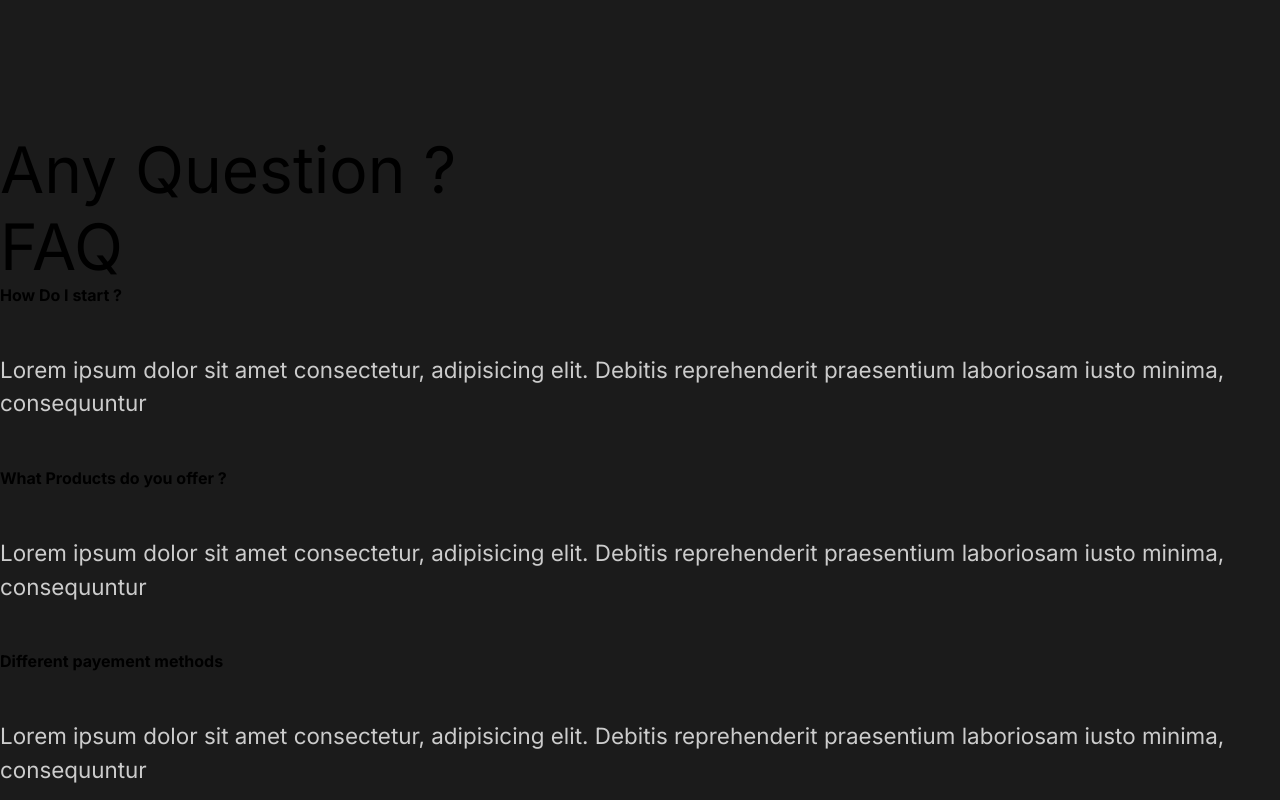
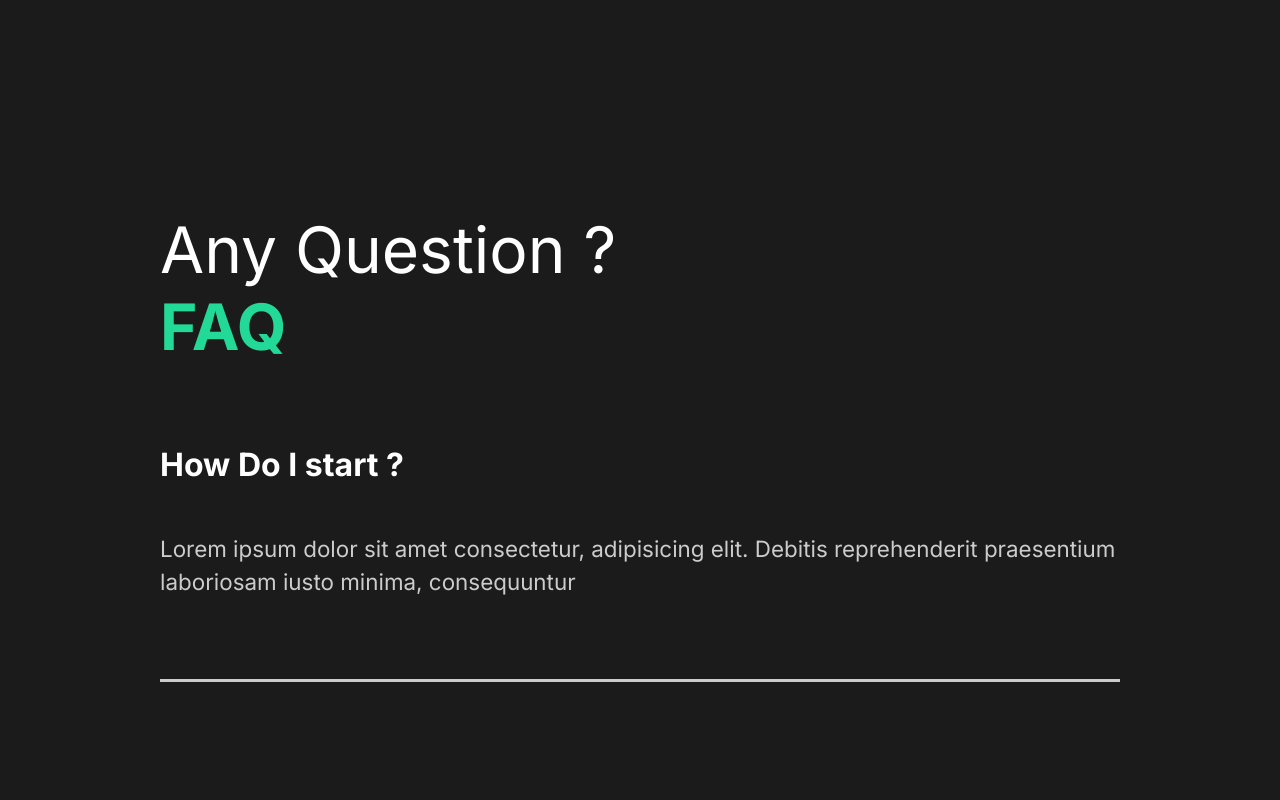
Before and after one commit to kunwar-11/portfolio-dev, a React (Create React App) app: page / in a window 1280 px wide. Shown: the part 1940-2740 px from the top of the page. Built offline with nearby package versions, Linux system fonts and the light colour scheme.

Commit message:
style : styled faq section

```diff
--- a/src/components/FaqSection.js
+++ b/src/components/FaqSection.js
@@ -1,38 +1,67 @@
 import React from 'react'
-
+import {Aboutus} from '../styles'
+import styled from 'styled-components'
 function FaqSection() {
     return (
-        <div className = 'faqSection'>
+        <Faq>
             <div className="faqSection__header">
-                <h2>Any Question ?</h2>
-                <h2>FAQ</h2>
+                <h2>Any Question ? <span>FAQ </span></h2>
                 <div className="faqSection__question">
                     <h4>How Do I start ?</h4>
                     <div className="faqSection__question__answer">
                         <p>Lorem ipsum dolor sit amet consectetur, adipisicing elit. Debitis reprehenderit praesentium laboriosam iusto minima, consequuntur</p>
                     </div>
+                    <div className="faq__line"></div>
                 </div>
                 <div className="faqSection__question">
                     <h4>What Products do you offer ?</h4>
                     <div className="faqSection__question__answer">
                         <p>Lorem ipsum dolor sit amet consectetur, adipisicing elit. Debitis reprehenderit praesentium laboriosam iusto minima, consequuntur</p>
                     </div>
+                    <div className="faq__line"></div>
                 </div>
                 <div className="faqSection__question">
                     <h4>Different payement methods</h4>
                     <div className="faqSection__question__answer">
                         <p>Lorem ipsum dolor sit amet consectetur, adipisicing elit. Debitis reprehenderit praesentium laboriosam iusto minima, consequuntur</p>
                     </div>
+                    <div className="faq__line"></div>
                 </div>
                 <div className="faqSection__question">
                     <h4>Daily Schedule</h4>
                     <div className="faqSection__question__answer">
                         <p>Lorem ipsum dolor sit amet consectetur, adipisicing elit. Debitis reprehenderit praesentium laboriosam iusto minima, consequuntur</p>
                     </div>
+                    <div className="faq__line"></div>
                 </div>
             </div>
-        </div>
+        </Faq>
     )
 }
-
+const Faq = styled(Aboutus)`
+ display : block;
+ span {
+     display : block;
+ }
+ h2 {
+     padding-bottom : 2rem;
+     font-weight : lighter;
+ }
+ .faq__line {
+    background : #cccccc;
+    height : 0.2rem;
+    width : 100%;
+    margin : 2rem 0rem;
+ }
+ .faqSection__question{
+    padding: 3rem 0rem;
+    cursor : pointer;
+ }
+ .faqSection__answer{
+    padding : 2rem 0rem;
+    p {
+        padding : 1rem 0rem;
+    }
+ }
+`
 export default FaqSection
--- a/src/components/Globalstyle.js
+++ b/src/components/Globalstyle.js
@@ -35,6 +35,7 @@ const Globalstyle = createGlobalStyle `
     }
     h4 {
         font-weight : bold;
+        font-size : 2rem;
     }
     span {
         font-weight : bold;
```
Also changed, not shown: 1 other file (tests, documents, lock files or other folders).
